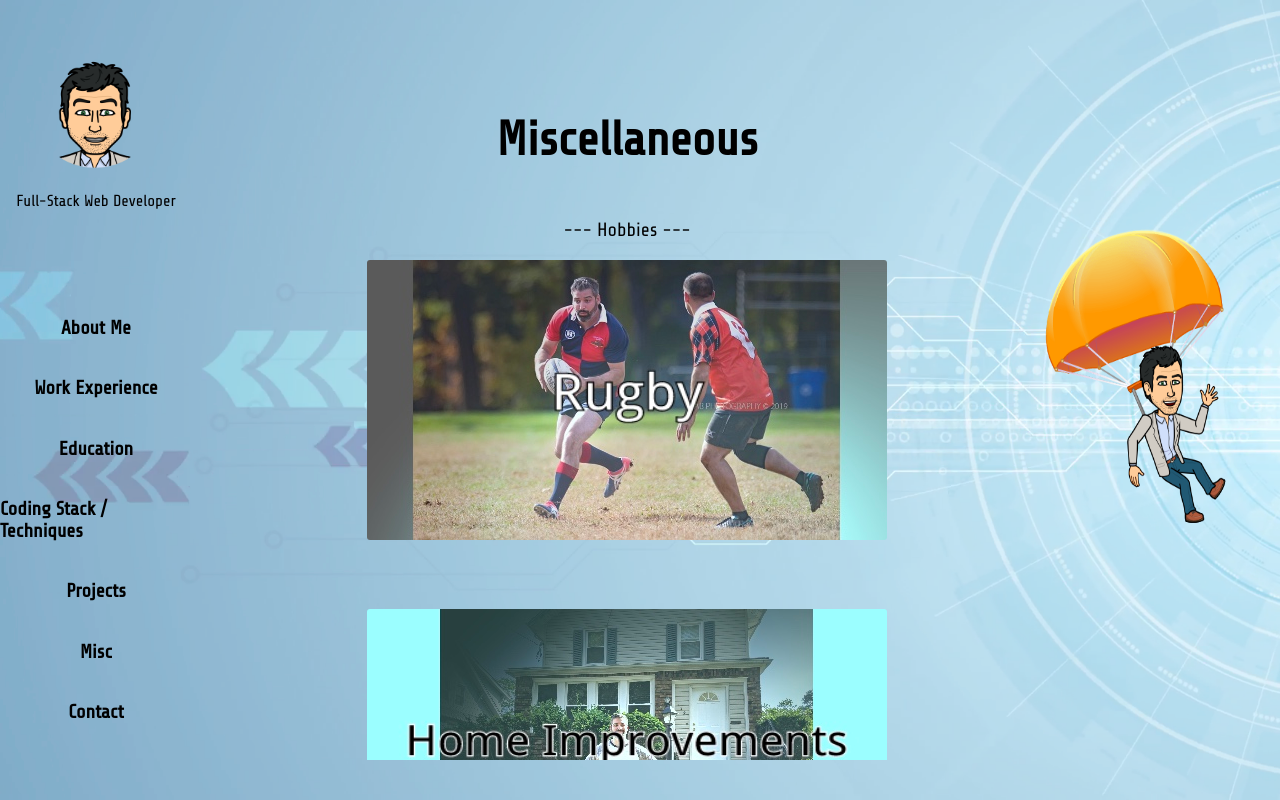
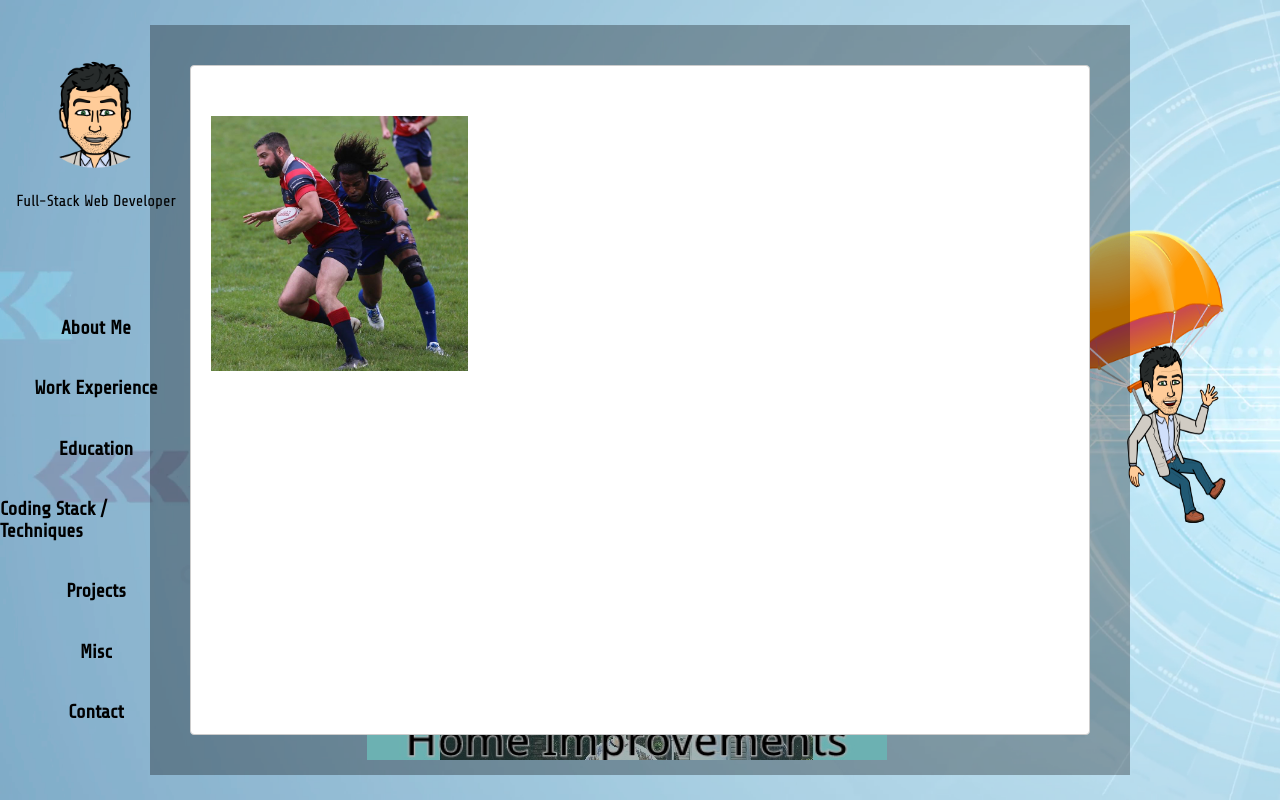
Before and after one commit to cbrindle/resume-page, a React (Create React App) app in the folder front-end/: page /misc in a window 1280 px wide. Built offline with nearby package versions, Linux system fonts and the light colour scheme.

Commit message:
Created inital grid layout and image for Rugby hobby component.

```diff
--- a/front-end/src/components/Home/Home.js
+++ b/front-end/src/components/Home/Home.js
@@ -1,8 +1,6 @@
 import React, { Component } from 'react';
 import brindleHi from '../../images/brindle-hi.png';
 import { FaArrowAltCircleDown, FaArrowAltCircleUp } from 'react-icons/fa';
-import scrollTriggers from 'scroll-triggers';
-
 
 export default class Home extends Component {
 
--- a/front-end/src/components/Misc/Misc.js
+++ b/front-end/src/components/Misc/Misc.js
@@ -9,7 +9,7 @@ import HI from './HI';
 export default class Misc extends Component {
 
     state = {
-        showRugby: false,
+        showRugby: true,
         showHI: false
     }
 
--- a/front-end/src/components/Misc/Rugby.js
+++ b/front-end/src/components/Misc/Rugby.js
@@ -1,5 +1,6 @@
 import React, { Component } from 'react';
 import ReactModal from 'react-modal';
+import rugbyTackle from '../../images/rugbyTackle.jpg';
 
 export default class Rugby extends Component {
     render() {
@@ -18,9 +19,40 @@ export default class Rugby extends Component {
                     }}
                 >
 
+                <div style={styles.main}>
+                    <div style={styles.imgArea}>
+                        {/* Rugby Image */}
+                    </div>
+                </div>
 
                 </ReactModal>
             </div>
         )
     }
 }
+
+const styles = {
+    main: {
+        display: 'grid',
+        gridTemplateRows: '50% 50%',
+        gridTemplateColumns: '30% 70%',
+        height: '100%',
+        width: '100%'
+    },
+    imgArea: {
+        display: 'flex',
+        gridArea: '1 / 1 / span 1 / span 1',
+        backgroundImage: `url(${rugbyTackle})`,
+        backgroundSize: 'contain',
+        backgroundRepeat: 'no-repeat',
+        backgroundPosition: 'center'
+    },
+    topText: {
+        display: 'flex',
+        gridArea: '1 / 2 / span 1 / span 1'
+    },
+    bottomText: {
+        display: 'flex',
+        gridArea: '2 / 1 / span 1 / span 2'
+    }
+}
```
Also changed, not shown: front-end/src/images/rugbyTackle.jpg (added).
